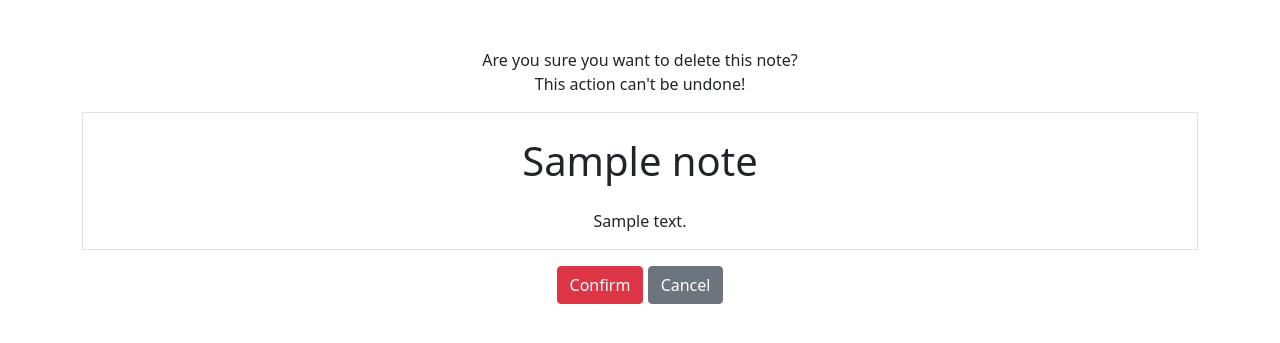
After one commit to DanSam5K/Django_project_mentorship, a Django app: page /smart/notes/1/delete in a window 1280 px wide. The commit adds this page. Shown: the top 343 px of the page. Run offline with Django 4.2, Linux system fonts and the light colour scheme; tables that the repository leaves empty hold one stand-in row (values such as "Sample post").

Commit message:
Implement crud operation

````diff
--- /dev/null
+++ b/notes/templates/notes/notes_delete.html
@@ -0,0 +1,18 @@
+{% extends 'base.html' %}
+
+{% block content %}
+    <p1>Are you sure you want to delete this note?</p1>
+    <p>This action can't be undone!</p>
+    <div class="border round">
+        <h1 class="my-4">{{notes.title}}</h1>
+
+        <p>{{notes.text}}</p>
+    </div>
+    <form method="POST">
+        {% csrf_token %}
+        <button type="submit" class="btn btn-danger my-3"> Confirm</button>
+        <a href="{% url 'notes.list' %}" class="btn btn-secondary">Cancel</a>
+    </form>
+
+{% endblock %}
+```
--- a/notes/templates/notes/notes_detail.html
+++ b/notes/templates/notes/notes_detail.html
@@ -6,5 +6,8 @@
 
         <p>{{note.text}}</p>
     </div>
+    <a href="{% url 'notes.list' %}" class="btn btn-secondary my-5">Back to notes</a>
+    <a href="{% url 'notes.update' pk=note.id %}" class="btn btn-secondary">Edit</a>
+    <a href="{% url 'notes.delete' pk=note.id %}" class="btn btn-danger">Delete</a>
 
 {% endblock %}
--- a/notes/templates/notes/notes_form.html
+++ b/notes/templates/notes/notes_form.html
@@ -1,10 +1,11 @@
 {% extends 'base.html' %}
 
 {% block content %}
-    <form action="{% url 'notes.new' %}" method="POST">
+    <form method="POST">
         {% csrf_token %}
         {{ form }}
         <button type="submit" class="btn btn-primary my-3">Submit</button>
+        <a href="{% url 'notes.list' %}" class="btn btn-secondary">Cancel</a>
     </form>
     {% if form.errors %}
         <div class="alert alert-danger my-5" role="alert">
--- a/notes/templates/notes/notes_list.html
+++ b/notes/templates/notes/notes_list.html
@@ -7,7 +7,7 @@
         {% for note in notes %}
             <div class="col">
                 <div class="p-3 border" >
-                    <a href="{% url 'notes.detail' pk=note.id %}" class="text-dark text-decoration-none"><h3>{{ note.title }}</h3></a>
+                    <a href="{% url 'notes.detail' pk=note.id %}" class="text-dark text-decoration-underline"><h3>{{ note.title }}</h3></a>
                     <p>{{ note.text|truncatechars:10 }}</p>
                 </div>
             </div>
--- a/notes/urls.py
+++ b/notes/urls.py
@@ -5,5 +5,7 @@ from . import views
 urlpatterns = [
     path('notes', views.NotesListView.as_view(), name='notes.list'),
     path('notes/<int:pk>', views.NotesDetailView.as_view(), name='notes.detail'),
+    path('notes/<int:pk>/edit', views.NotesUpdateView.as_view(), name='notes.update'),
+    path('notes/<int:pk>/delete', views.NotesDeleteView.as_view(), name='notes.delete'),
     path('notes/new', views.NotesCreateView.as_view(), name='notes.new'),
 ]
--- a/notes/views.py
+++ b/notes/views.py
@@ -1,9 +1,20 @@
-from django.views.generic import CreateView, DetailView, ListView
+from django.views.generic import CreateView, DetailView, ListView, UpdateView, DeleteView
 
 
 from .forms import NotesForm
 from .models import Notes
 # Create your views here.
+
+
+class NotesDeleteView(DeleteView):
+    model = Notes
+    success_url = '/smart/notes'
+    template_name = 'notes/notes_delete.html'
+
+class NotesUpdateView(UpdateView):
+    model = Notes
+    success_url = '/smart/notes'
+    form_class = NotesForm
 
 
 class NotesCreateView(CreateView):
````
